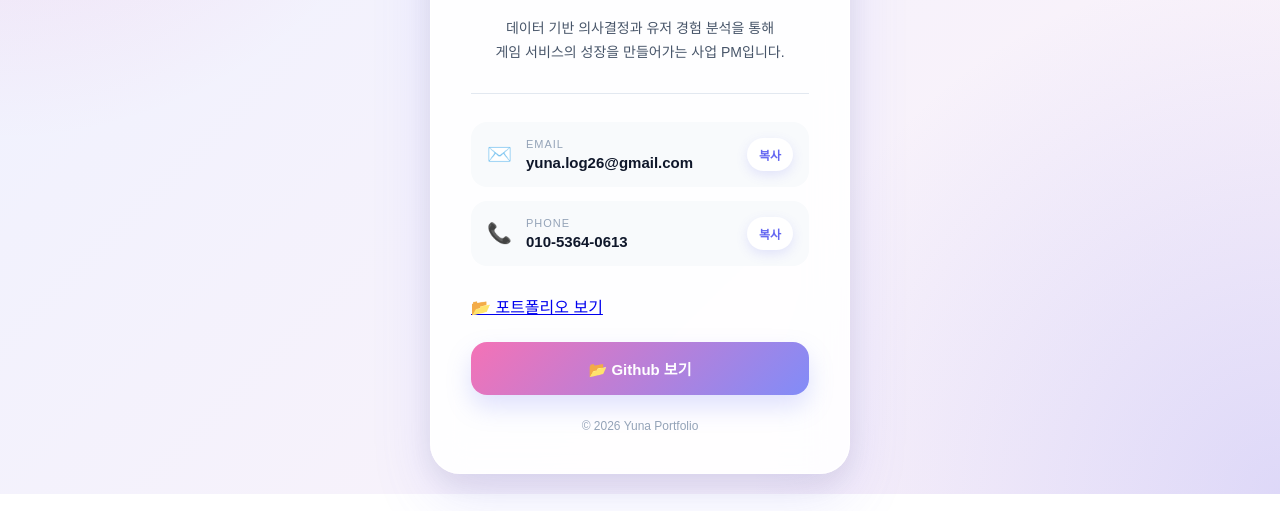
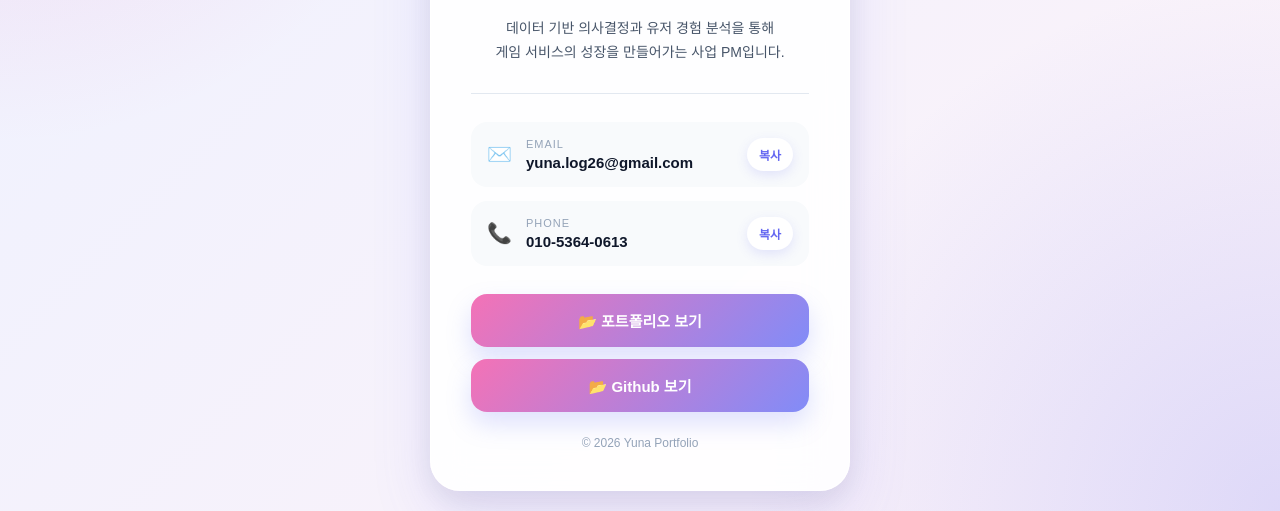
Before and after one commit to yunalog/VScard, a plain HTML site: page index.html in a window 1280 px wide. Shown: the part 314-825 px from the top of the page. Drawn offline with Linux system fonts and the light colour scheme.

Commit message:
웹명함 버튼최종수정

```diff
--- a/index.html
+++ b/index.html
@@ -62,14 +62,14 @@
             <a
                 href="https://drive.google.com/drive/u/1/folders/1K5ZbNJOK7xaz_VE5aXMRdCLtLFGSNKeF"
                 target="_blank"
-    class="portfolio-button">
+                class="link-button">
                 📂 포트폴리오 보기
             </a>
 
             <a
                 href="https://github.com/yunalog"
                 target="_blank"
-    class="github-view-button">
+                class="link-button">
                 📂 Github 보기
             </a>
         </div>
--- a/style.css
+++ b/style.css
@@ -195,25 +195,3 @@ body{
         font-size:28px;
     }
 }
-
-.github-view-button{
-    display:flex !important;
-    justify-content:center;
-    align-items:center;
-    gap:8px;
-    width:100%;
-    margin-top:12px;
-    padding:16px;
-    text-decoration:none;
-    border-radius:16px;
-    color:white;
-    font-size:15px;
-    font-weight:700;
-    background:linear-gradient(135deg, #f472b6, #818cf8);
-    box-shadow:0 12px 25px rgba(129,140,248,.25);
-    transition:.2s;
-}
-
-.github-view-button:hover{
-    transform:translateY(-2px);
-}
```
Lines whose indentation alone changed are shown as unchanged.
